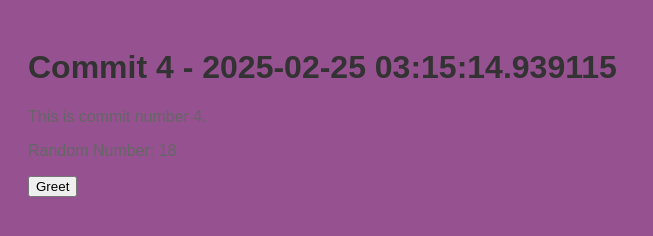
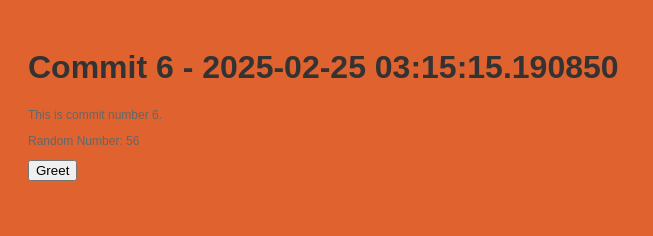
Before and after one commit to legbald0d/myrep-repo-20250225031512, a plain HTML site: page index.html in a window 1280 px wide. Shown: the whole page, without its empty margins (0-653 px from the left). Drawn offline with Linux system fonts and the light colour scheme.

Commit message:
📝 Commit 6 with HTML, CSS, and JS

```diff
--- a/index.html
+++ b/index.html
@@ -2,13 +2,13 @@
     <!DOCTYPE html>
     <html>
     <head>
-        <title>Commit 4 - 2025-02-25 03:15:14.939115</title>
+        <title>Commit 6 - 2025-02-25 03:15:15.190850</title>
         <link rel="stylesheet" href="style.css">
     </head>
     <body>
-        <h1>Commit 4 - 2025-02-25 03:15:14.939115</h1>
-        <p>This is commit number 4.</p>
-        <p>Random Number: 18</p>
+        <h1>Commit 6 - 2025-02-25 03:15:15.190850</h1>
+        <p>This is commit number 6.</p>
+        <p>Random Number: 56</p>
         <button onclick="greet()">Greet</button>
         <script src="script.js"></script>
     </body>
--- a/script.js
+++ b/script.js
@@ -2,4 +2,4 @@
     function greet() {
         alert('Hello from commit ' + commitNumber + '!');
     }
-    var commitNumber = 4;
+    var commitNumber = 6;
--- a/style.css
+++ b/style.css
@@ -1,7 +1,7 @@
 
     body {
         font-family: Arial, sans-serif;
-        background-color: #965191;
+        background-color: #df622f;
         padding: 20px;
     }
     h1 {
@@ -9,5 +9,5 @@
     }
     p {
         color: #666;
-        font-size: 16px;
+        font-size: 12px;
     }
```
